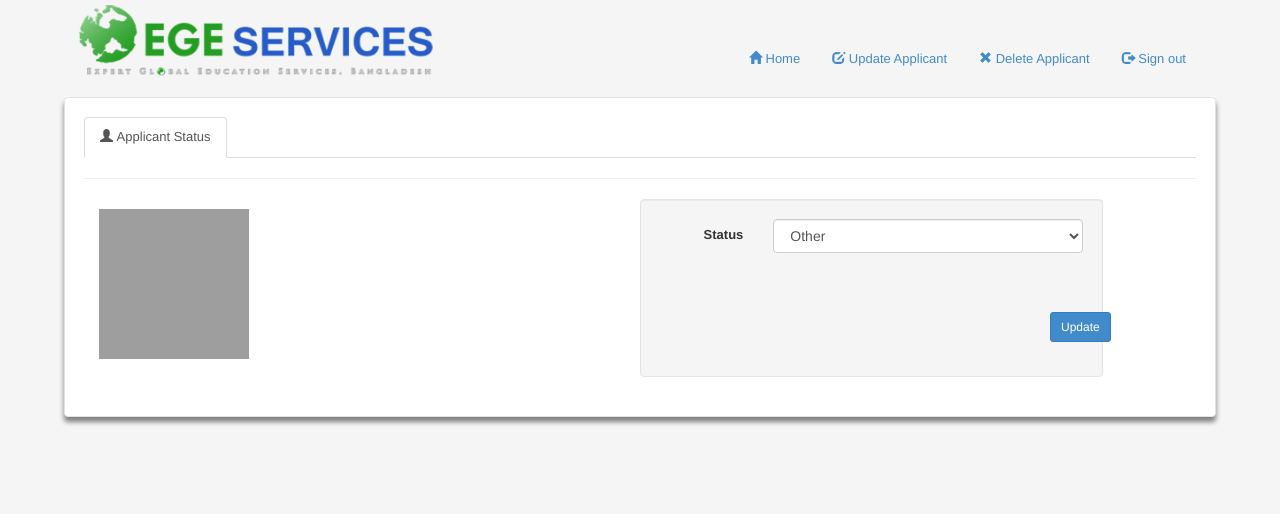
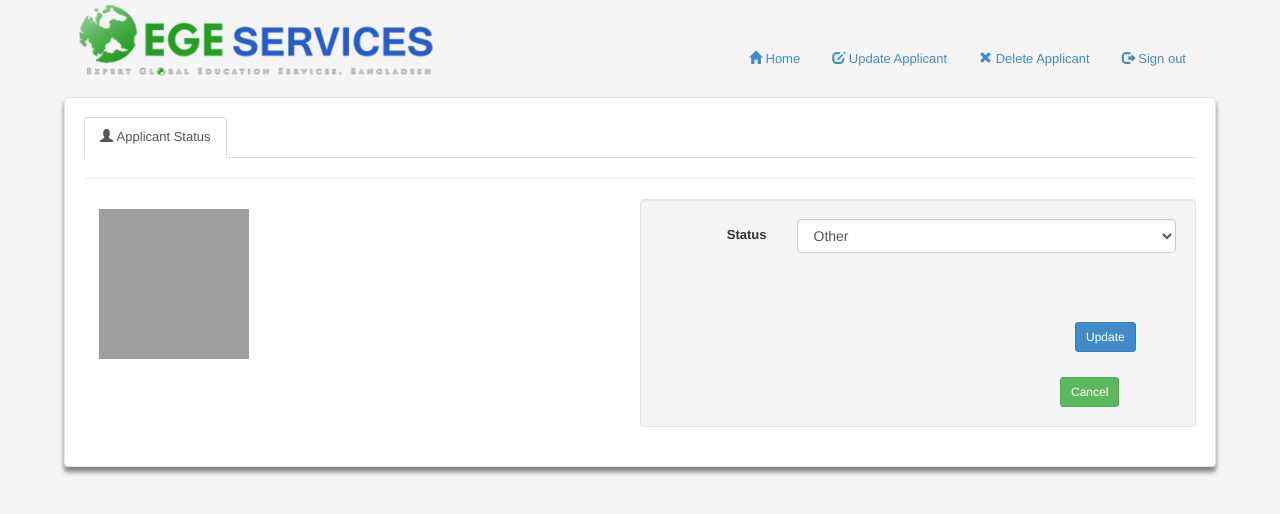
Before and after one commit to zakir224/eges, a CodeIgniter app: page /eges/index.php/admin_cont/applicantStatus/1 in a window 1280 px wide. Shown: the top 514 px of the page. Run offline with CodeIgniter, Linux system fonts and the light colour scheme; data that the repository does not hold is empty; grey boxes are pictures that could not be loaded.

Commit message:
cancel button

```diff
--- a/application/views/change_status.php
+++ b/application/views/change_status.php
@@ -42,7 +42,7 @@
                     </div>
 
 
-                <div class="col-lg-5 well">
+                <div class="col-lg-6 well">
                     <div class="form-group">
 
                         <label for="inputEmail" class="col-lg-3 control-label">Status</label>
@@ -67,7 +67,7 @@
 
                         <div class="col-lg-9">
                             <input type="text" class="form-control" name="status_s" id="status_s" value="<?php echo $applicant['status'];?>" placeholder="write here"
-                                   style="margin-left:120px; margin-top: 10px; visibility:hidden ;" >
+                                   style="margin-left:146px; margin-top: 10px; visibility:hidden ;" >
                         </div>
                         <script type="text/javascript">
                             function others(pqr){
@@ -99,12 +99,16 @@
                         </script>
 
                     </div>
-
-                    <div class="form-group">
-                        <div class="col-lg-9">
-                            <input type="submit" value="Update" class="btn btn-primary btn-sm" style="margin-left: 390px">
+                    <div class="col-lg-2 ">
+                        <div class="form-group">
+                            <div class="col-lg-6">
+                                <input type="submit" value="Update" class="btn btn-primary btn-sm" style="margin-left: 400px; margin-top: 10px">
+                            </div>
                         </div>
                     </div>
+
+                    <a href="<?php echo base_url('index.php/admin_cont/home');?>" class="btn btn-success btn-sm" style="margin-left: 400px; margin-top: 10px">Cancel
+                    </a>
 
                 </div>
 
```
